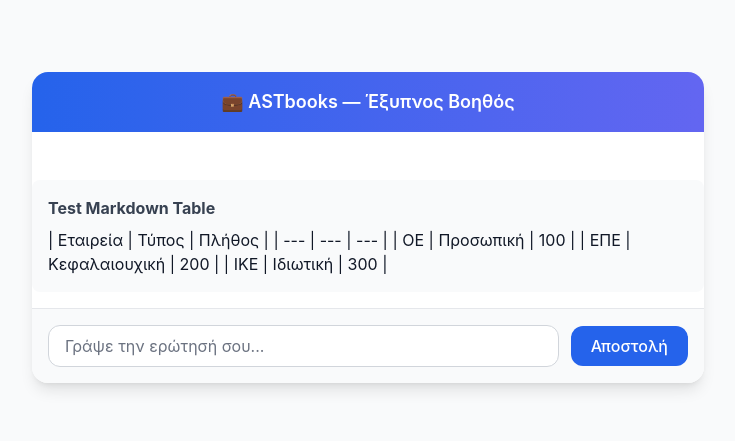
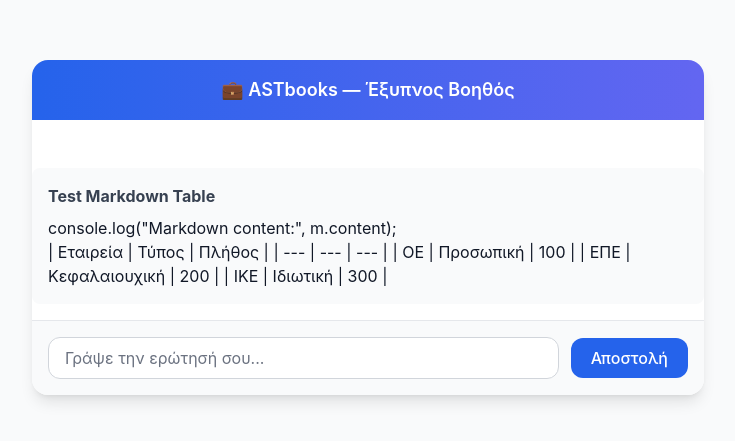
Before and after one commit to Sunn83/ai-docs-app, a Next.js app in the folder frontend/: page /chat in a window 1280 px wide. Shown: the part 173-614 px from the top of the page, without its empty margins (272-1007 px from the left). Built offline with nearby package versions, Linux system fonts and the light colour scheme.

Commit message:
Update ChatClient.tsx

```diff
--- a/frontend/app/chat/ChatClient.tsx
+++ b/frontend/app/chat/ChatClient.tsx
@@ -136,12 +136,13 @@ export default function ChatClient() {
         <div className="p-4 bg-gray-50 rounded-lg my-4">
           <h2 className="font-bold text-gray-700 mb-2">Test Markdown Table</h2>
           <div className="prose prose-sm max-w-none">
+            console.log("Markdown content:", m.content);
             <ReactMarkdown remarkPlugins={[remarkGfm]}>
               {`| Εταιρεία | Τύπος | Πλήθος |
-        | --- | --- | --- |
-        | ΟΕ | Προσωπική | 100 |
-        | ΕΠΕ | Κεφαλαιουχική | 200 |
-        | ΙΚΕ | Ιδιωτική | 300 |`}
+              | --- | --- | --- |
+              | ΟΕ | Προσωπική | 100 |
+              | ΕΠΕ | Κεφαλαιουχική | 200 |
+              | ΙΚΕ | Ιδιωτική | 300 |`}
             </ReactMarkdown>
           </div>
         </div>
```
